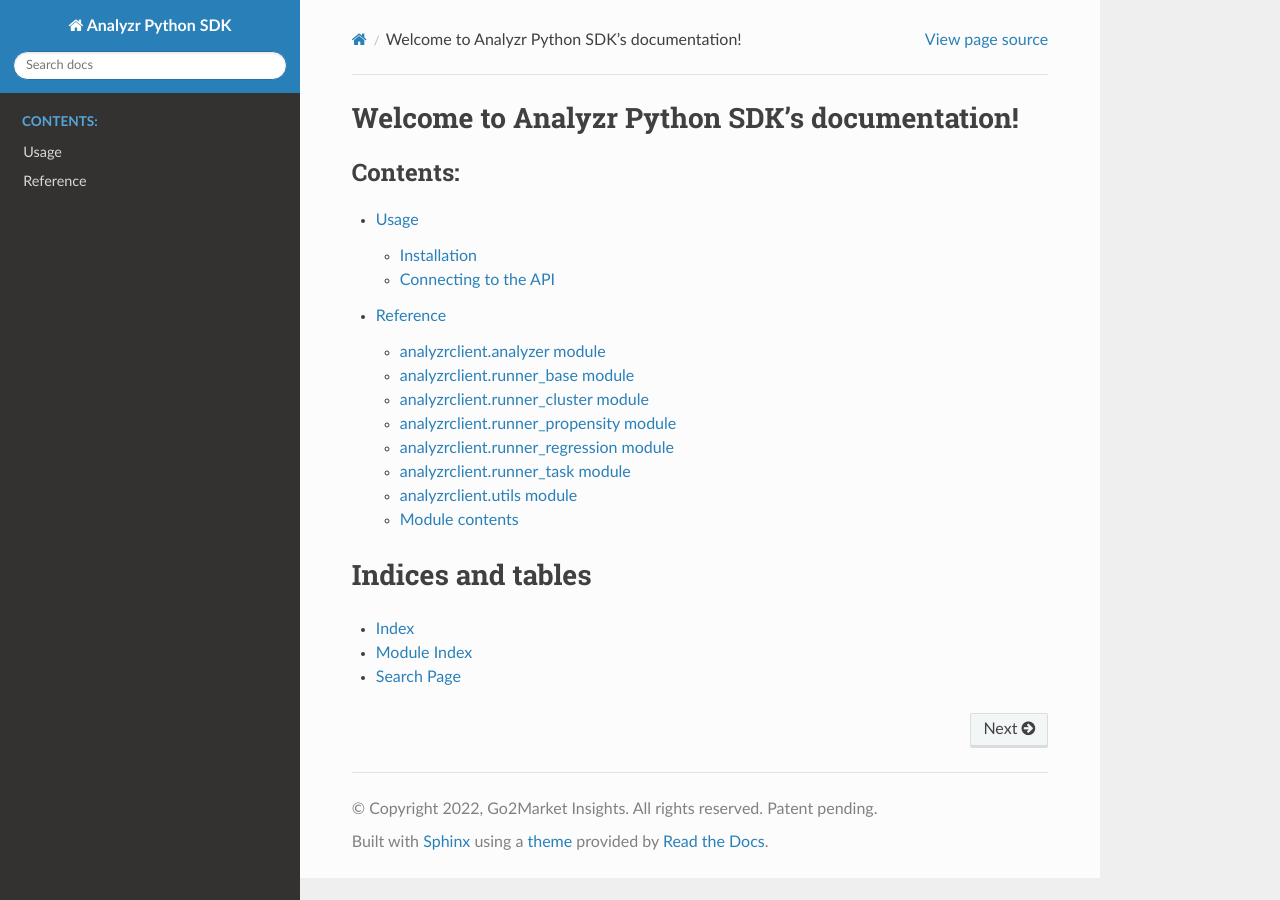
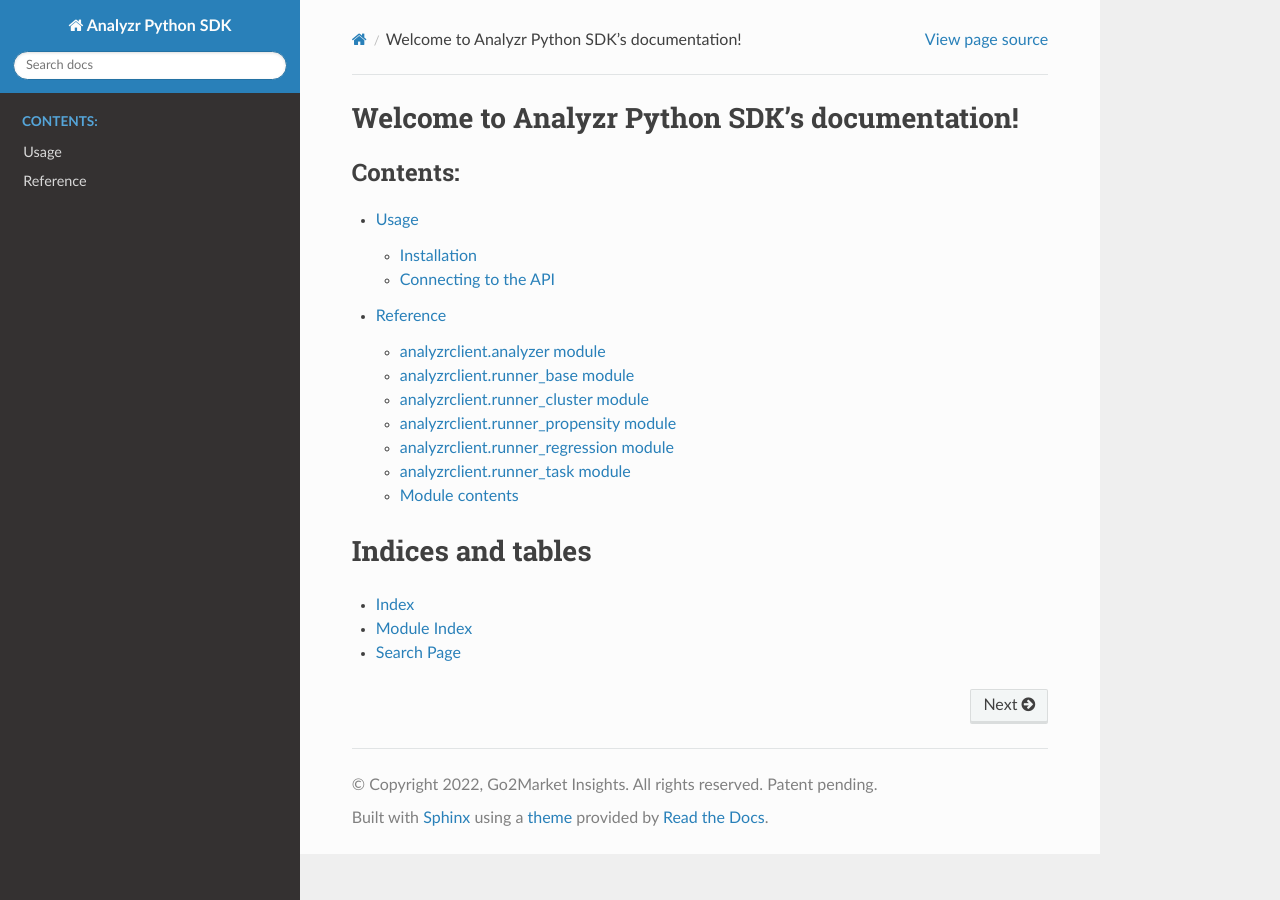
Before and after one commit to analyzr-ai/analyzr-sdk-python, a Sphinx documentation site: the page built from docs/source/index.rst, in a window 1280 px wide. Built offline with Sphinx 7.4.7 and the Read the Docs theme 2.0.0, drawn with Linux system fonts in a browser that asks for light colours.

Commit message:
Current update

```diff
--- a/docs/source/reference.rst
+++ b/docs/source/reference.rst
@@ -49,14 +49,6 @@
   :undoc-members:
   :show-inheritance:
 
-analyzrclient.utils module
---------------------------
-
-.. automodule:: analyzrclient.utils
-  :members:
-  :undoc-members:
-  :show-inheritance:
-
 Module contents
 ---------------
 
```
